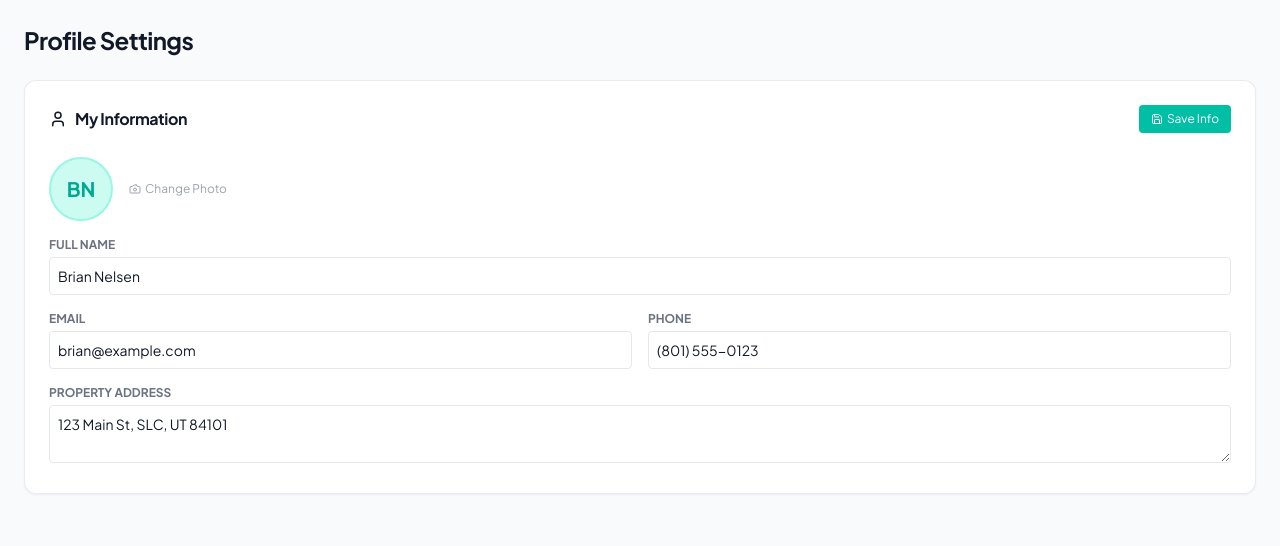
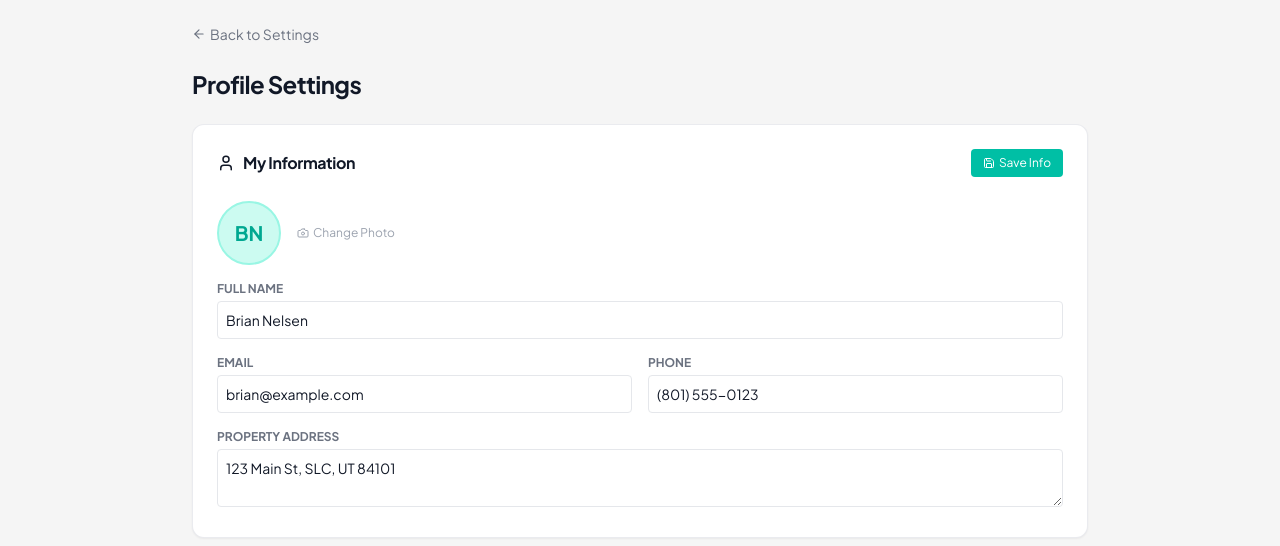
Before and after one commit to bpnelsen/prolink-ezly, a Next.js app: page /settings/profile in a window 1280 px wide. Shown: the top 546 px of the page. Built offline with nearby package versions, Linux system fonts and the light colour scheme.

Commit message:
fix: add back buttons to all settings subpages, consolidate dead links (automations/security/design → enterprise)

```diff
--- a/src/app/settings/enterprise/page.tsx
+++ b/src/app/settings/enterprise/page.tsx
@@ -1,10 +1,14 @@
 'use client'
-import { Settings, Zap, Lock, Palette } from 'lucide-react';
+import { Zap, Lock, Palette, ArrowLeft } from 'lucide-react';
 import Link from 'next/link';
 
 export default function EnterpriseSettings() {
   return (
-    <div className="p-6 max-w-4xl mx-auto">
+    <div className="min-h-screen bg-[#f5f5f5] p-6">
+      <div className="max-w-4xl mx-auto">
+        <Link href="/settings" className="text-sm text-gray-500 hover:text-teal-600 flex items-center gap-1 mb-6">
+          <ArrowLeft size={14} /> Back to Settings
+        </Link>
         <h1 className="text-2xl font-bold text-gray-900 mb-6">Enterprise Settings</h1>
 
         <div className="grid gap-4">
@@ -42,5 +46,6 @@ export default function EnterpriseSettings() {
           </div>
         </div>
       </div>
+    </div>
   );
 }
--- a/src/app/settings/notifications/page.tsx
+++ b/src/app/settings/notifications/page.tsx
@@ -1,6 +1,7 @@
 'use client'
 import { useState } from 'react';
-import { Bell } from 'lucide-react';
+import { Bell, ArrowLeft } from 'lucide-react';
+import Link from 'next/link';
 
 export default function NotificationsSettings() {
   const [prefs, setPrefs] = useState({
@@ -10,6 +11,11 @@ export default function NotificationsSettings() {
   });
 
   return (
+    <div className="min-h-screen bg-[#f5f5f5] p-6">
+      <div className="max-w-4xl mx-auto">
+        <Link href="/settings" className="text-sm text-gray-500 hover:text-teal-600 flex items-center gap-1 mb-6">
+          <ArrowLeft size={14} /> Back to Settings
+        </Link>
         <div className="card p-6">
           <h1 className="text-2xl font-bold text-gray-900 mb-6 flex items-center gap-2"><Bell size={20} /> Notification Settings</h1>
 
@@ -25,5 +31,7 @@ export default function NotificationsSettings() {
             <button className="bg-teal-600 text-white px-4 py-2 rounded-lg text-sm font-semibold hover:bg-teal-700 mt-4">Save Preferences</button>
           </div>
         </div>
+      </div>
+    </div>
   );
 }
--- a/src/app/settings/page.tsx
+++ b/src/app/settings/page.tsx
@@ -6,10 +6,8 @@ import Breadcrumbs from '../../components/Breadcrumbs';
 export default function SettingsPage() {
   const settingsOptions = [
     { title: 'Profile', desc: 'Manage your business details', href: '/settings/profile', icon: User },
-    { title: 'Automations', desc: 'Configure workflow triggers', href: '/automations', icon: Zap },
-    { title: 'Access & Security', desc: 'Manage team and permissions', href: '/settings/security', icon: Lock },
-    { title: 'Design & Theme', desc: 'Custom branding and colors', href: '/settings/design', icon: Palette },
-    { title: 'Notifications', desc: 'Manage alerts and alerts', href: '/settings/notifications', icon: Bell },
+    { title: 'Notifications', desc: 'Manage alerts and preferences', href: '/settings/notifications', icon: Bell },
+    { title: 'Enterprise', desc: 'Automations, Security & Design', href: '/settings/enterprise', icon: Settings },
   ];
 
   return (
--- a/src/app/settings/profile/page.tsx
+++ b/src/app/settings/profile/page.tsx
@@ -1,13 +1,18 @@
 'use client'
-import { useState } from 'react';
-import { User, Save } from 'lucide-react';
+import Link from 'next/link';
+import { ArrowLeft } from 'lucide-react';
 import HomeownerProfile from '@/components/HomeownerProfile';
 
 export default function ProfileSettings() {
   return (
-    <div className="p-6">
-      <h1 className="text-2xl font-bold text-gray-900 mb-6">Profile Settings</h1>
-      <HomeownerProfile />
+    <div className="min-h-screen bg-[#f5f5f5] p-6">
+      <div className="max-w-4xl mx-auto">
+        <Link href="/settings" className="text-sm text-gray-500 hover:text-teal-600 flex items-center gap-1 mb-6">
+          <ArrowLeft size={14} /> Back to Settings
+        </Link>
+        <h1 className="text-2xl font-bold text-gray-900 mb-6">Profile Settings</h1>
+        <HomeownerProfile />
+      </div>
     </div>
   );
 }
```
Lines whose indentation alone changed are shown as unchanged.
